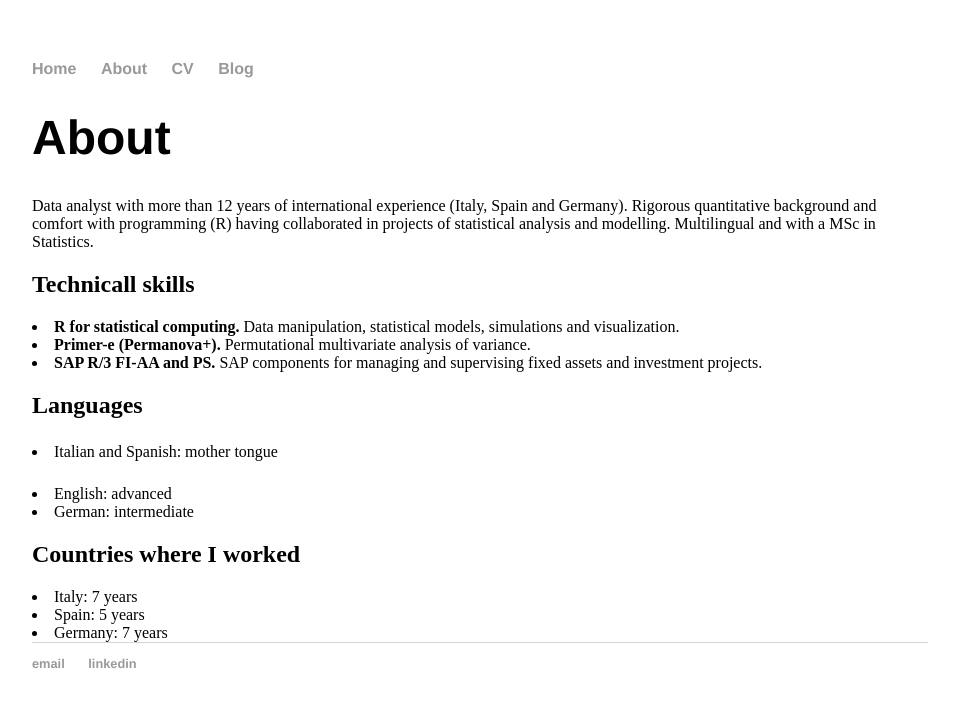
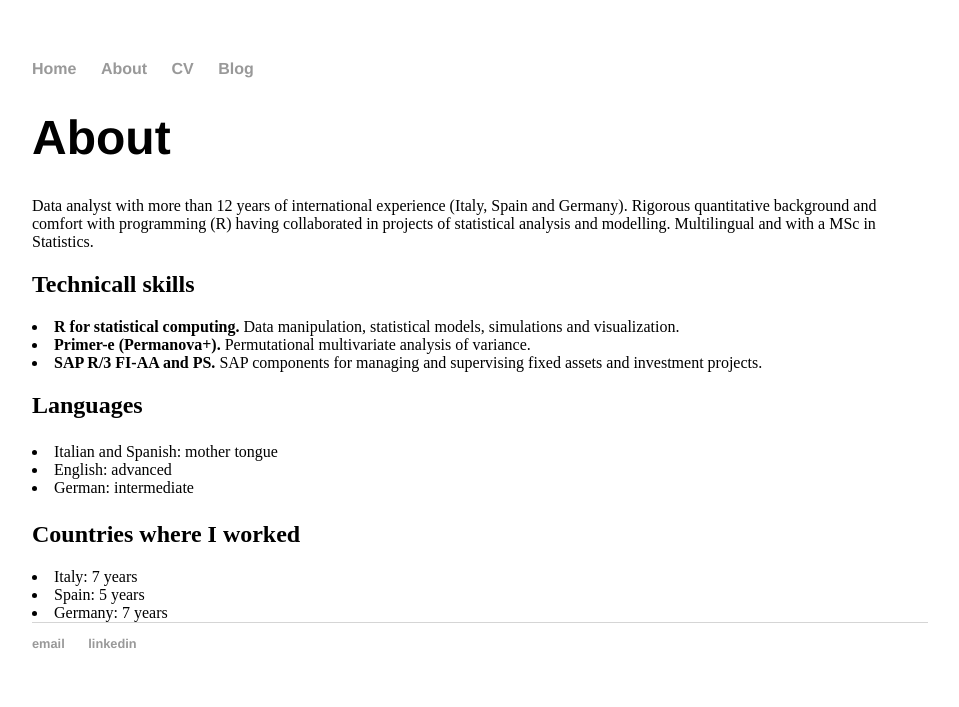
Before and after one commit to ltnoce/ltnoce.github.io, a Jekyll site: the page built from about/index.html, in a window 1280 px wide. Shown: the top 707 px of the page, without its empty margins (160-1119 px from the left). Built offline with Jekyll 4.4.1, drawn with Linux system fonts in a browser that asks for light colours.

```diff
--- a/about/index.html
+++ b/about/index.html
@@ -19,9 +19,9 @@ title: About Lucas Noce
 
 			<h2>Languages</h2>
 
-			<p><li> Italian and Spanish: mother tongue </li></p>
+			<p><li> Italian and Spanish: mother tongue </li>
 			<li> English: advanced </li>
-			<li> German: intermediate </li>
+			<li> German: intermediate </li></p>
 
 			<h2>Countries where I worked</h2>
 
```
